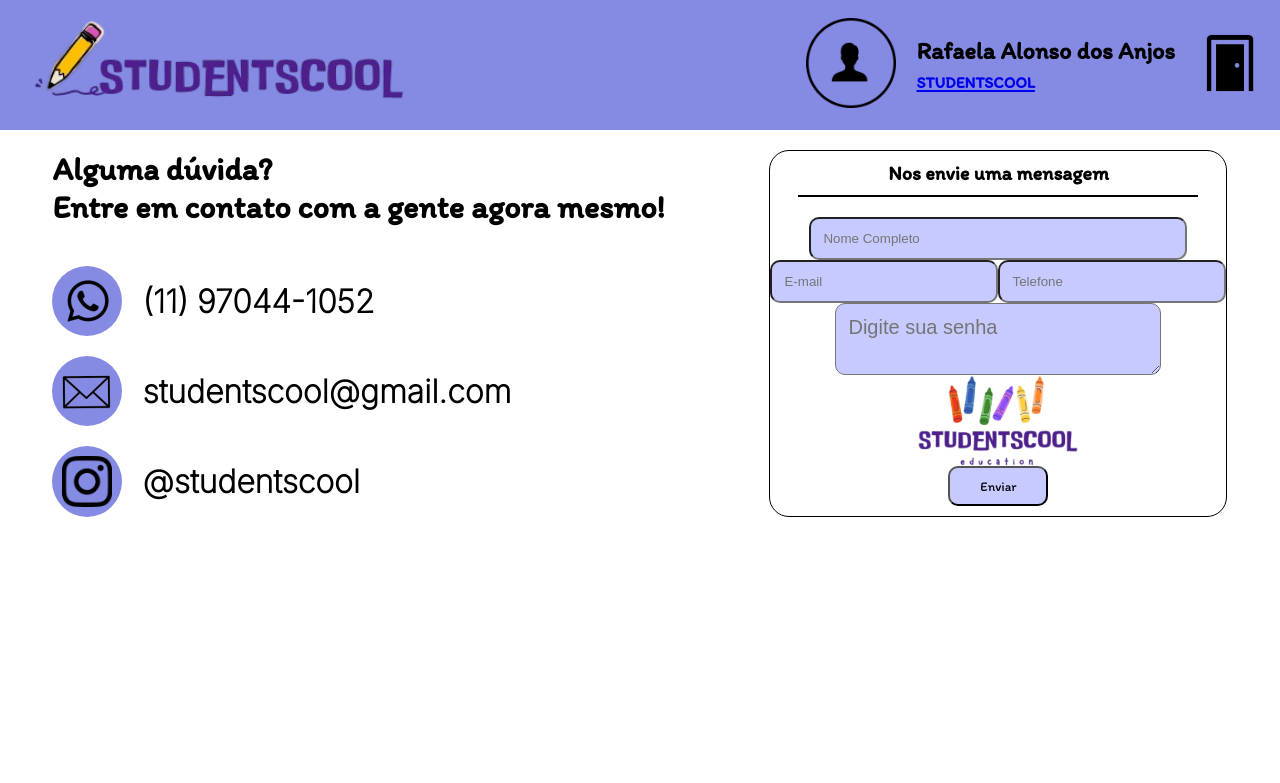
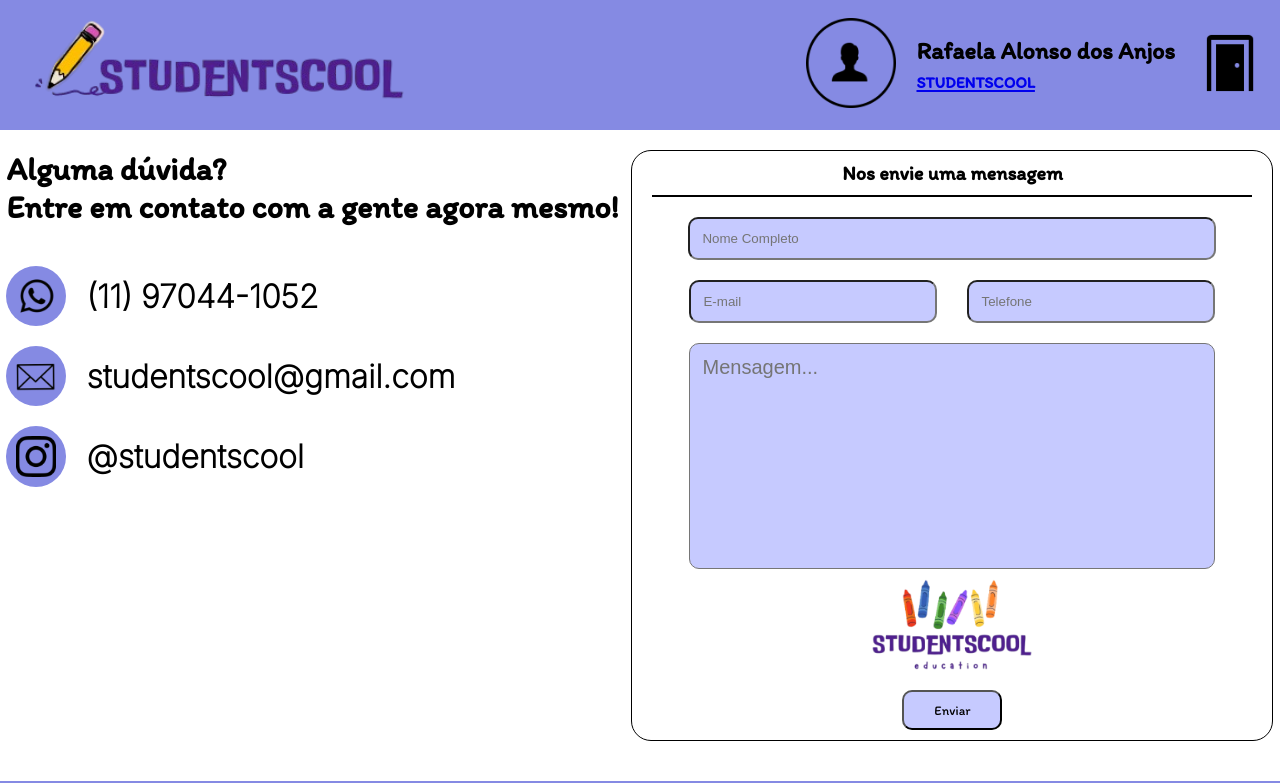
Before and after one commit to matheus-bicarato/StudentsCool, a React (Vite) app in the folder front/: page /Contato in a window 1280 px wide. Shown: the top 783 px of the page. Built offline with nearby package versions, Linux system fonts and the light colour scheme.

Commit message:
Contato_pronto

```diff
--- a/front/src/router/Contato.tsx
+++ b/front/src/router/Contato.tsx
@@ -1,4 +1,6 @@
 import Header from '../components/Header';
+import Footer from '../components/Footer';
+
 
 import ZAP from '../assets/imagens/Zap_Icon.png';
 import EMAIL from '../assets/imagens/Email_Icon.png';
@@ -42,7 +44,7 @@
                 </div>
             </div>
 
-            <div className='Form_contado'>
+            <form className='Form_contado'>
 
                 <div className='Title_form_contato'>
                     <span><h1>Nos envie uma mensagem</h1></span>
@@ -56,8 +58,10 @@
                         maxLength={300}
                         required/>
 
-                        <div>
-                        <input type="email"
+                        <div className='Email_tel_contato'>
+                            <input
+                            type="email"
+                            id='email'
                             placeholder='E-mail'
                             className='Email_contato'
                             required/>
@@ -65,20 +69,23 @@
                             <input type="tel"
                             placeholder='Telefone'
                             className='Tel_contato '
-                                pattern="\(\d{2}\) \d{5}-\d{4}"
+                            maxLength={11}
                             required/>
                         </div>
 
                         <textarea
-                                placeholder='Digite sua senha'
+                                placeholder='Mensagem...'
                                 className='Mensagem_contato'
                                 maxLength={300}
                                 required/>
                 </div>
                 <img src={Retangulo} alt="" className='Logo_contato'/>
                 <button type="submit" className='Button_submit_contato'>Enviar</button>
+            </form>
+        </main>
+        <div className='Footer_contato'>
+            <Footer />
         </div>
-        </main>
     </div>
     )
 }
--- a/front/src/router/styles/Contato.css
+++ b/front/src/router/styles/Contato.css
@@ -7,7 +7,7 @@
 }
 
 .contatos img {
-    width: 50px;
+    width: 40px;
     padding: 10px;
 }
 
@@ -42,16 +42,17 @@
 .Form_contado {
     display: flex;
     flex-direction: column;
-    width: max-content;
+    width: 80vh;
     /* background-color: red; */
     align-items: center;
     border: solid 1px black;
     border-radius: 20px;
+    gap: 10px;
 }
 
 .Title_form_contato {
     margin: 10px;
-    width: 400px;
+    width:75vh;
 }
 
 .Title_form_contato span {
@@ -75,13 +76,13 @@
     display: flex;
     align-items: center;
     flex-direction: column;
-    margin-top: 10px;
+    gap: 20px;
 
 }
 
 .Nome_contato {
     padding: 12px;
-    width: 350px;
+    width: 500px;
     border-radius: 10px;
     font-family: Arial;
     background-color: #c6caff;
@@ -92,9 +93,14 @@
     background-color: white;
 }
 
+.Email_tel_contato {
+    display: flex;
+    gap: 30px;
+}
+
 .Email_contato {
     padding: 12px;
-    width: 200px;
+    width: 220px;
     border-radius: 10px;
     font-family: Arial;
     background-color: #c6caff;
@@ -107,7 +113,7 @@
 
 .Tel_contato {
     padding: 12px;
-    width: 200px;
+    width: 220px;
     border-radius: 10px;
     font-family: Arial;
     background-color: #c6caff;
@@ -120,12 +126,15 @@
 
 .Mensagem_contato{
     padding: 12px;
-    width: 300px;
+    width: 500px;
+    height: 200px;
     border-radius: 10px;
     font-family: Arial;
     background-color: #c6caff;
     transition: background-color 0.5s ease;
     font-size: 20px;
+    resize: none;
+
 }
 
 .Logo_contato {
@@ -138,9 +147,14 @@
     background-color: #c6caff;
     border-radius: 10px;
     transition: transform 0.3s ease;
+    margin: 10px;
 }
 
 .Button_submit_contato:hover {
     background-color: white;
     transform: scale(1.05);
 }
+
+.Footer_contato {
+    margin-top: 40px;
+}
```
Lines whose indentation alone changed are shown as unchanged.
